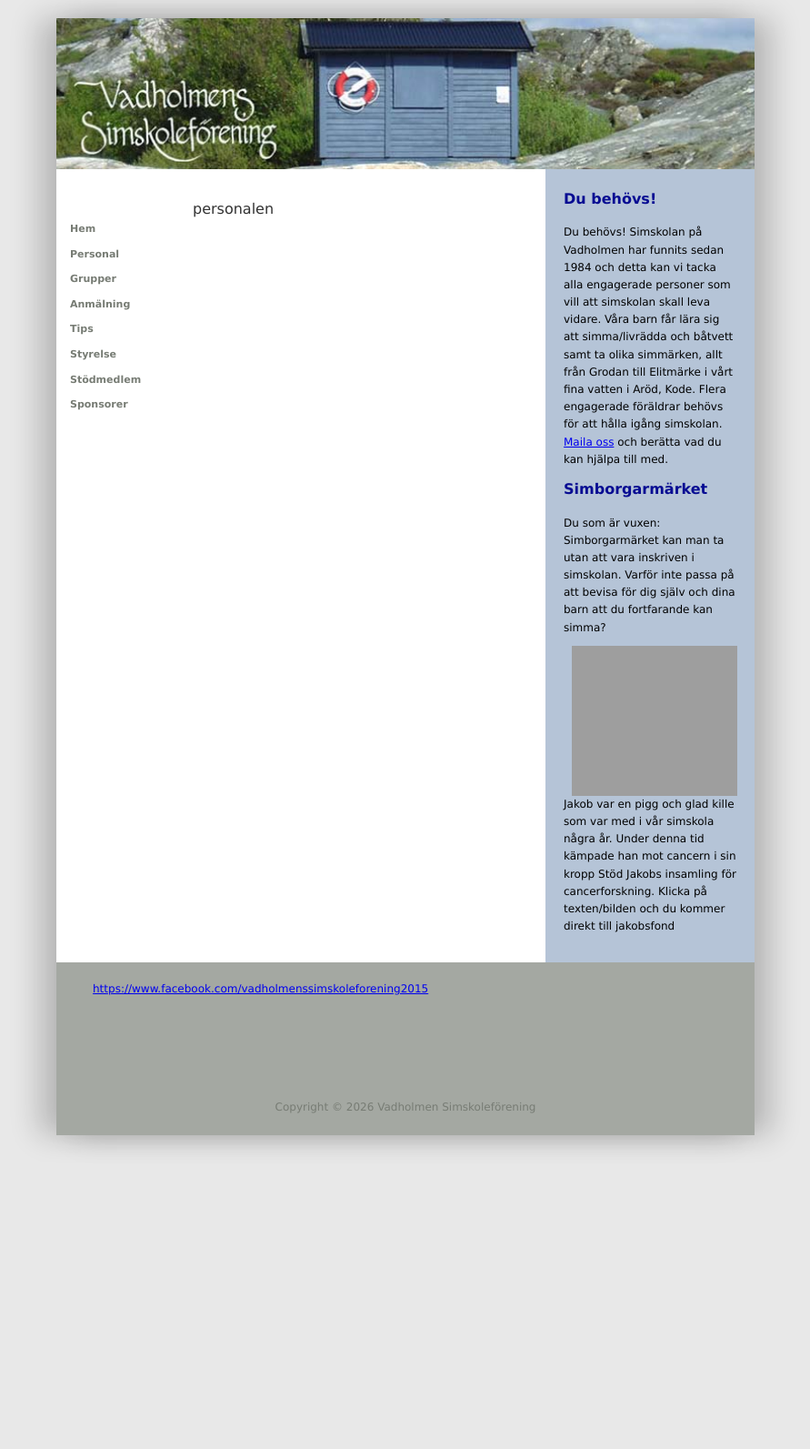
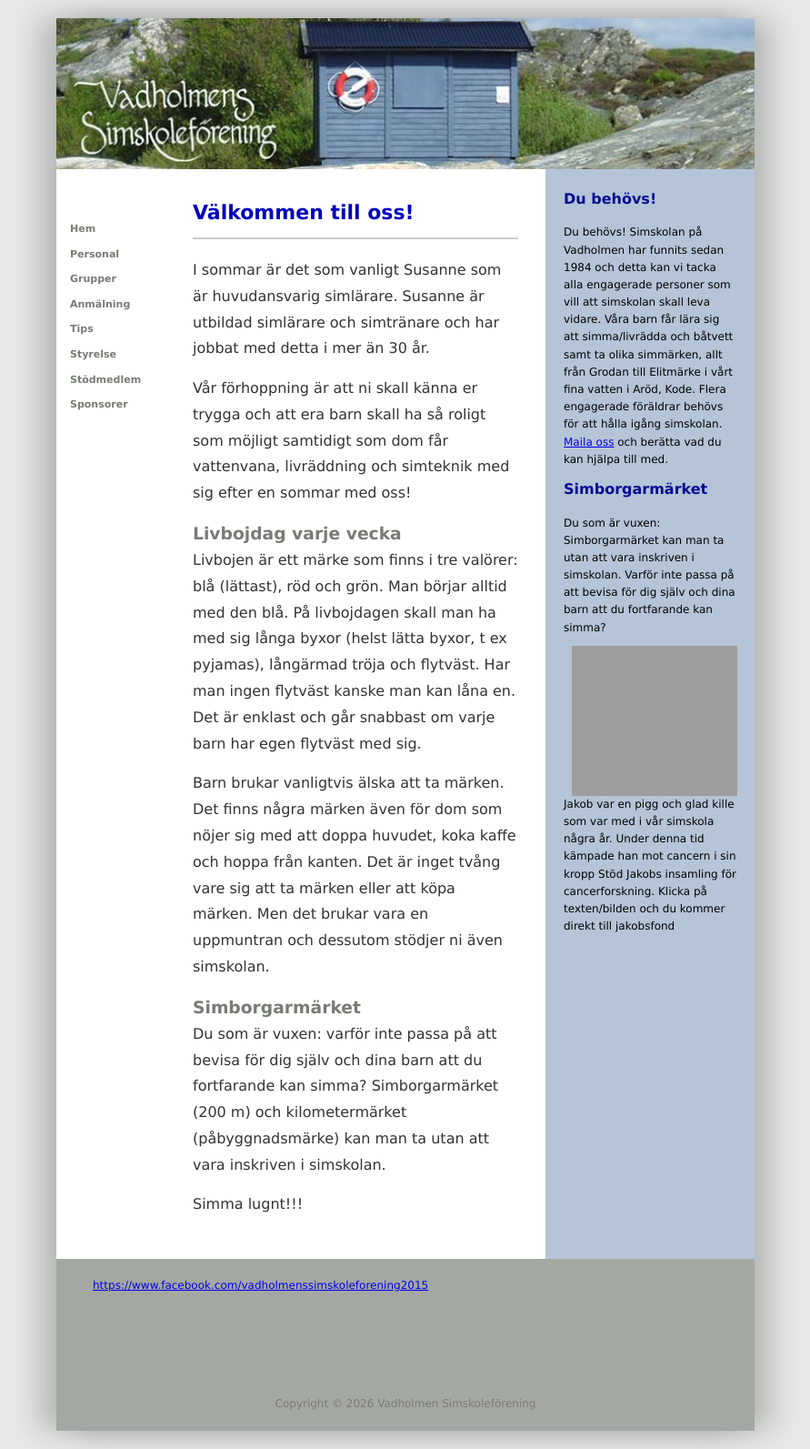
Before and after one commit to vadholmen/vadholmen, a Jekyll site: the page built from personalen.md, in a window 1280 px wide. Shown: the whole page at 91% size, without its empty margins (194-1085 px from the left). Built offline with Jekyll 4.4.1, drawn with Linux system fonts in a browser that asks for light colours; our own code applies the rules of GitHub Pages for plain Markdown files; before the commit the page ends 1268 px from its top, so only the background shows below that; grey boxes are pictures that could not be loaded.

Commit message:
migrera allt utom anmälningssidorna

```diff
--- a/personalen.md
+++ b/personalen.md
@@ -1 +1,17 @@
-personalen
+# Välkommen till oss!
+
+I sommar är det som vanligt Susanne som är huvudansvarig simlärare. Susanne är utbildad simlärare och simtränare och har jobbat med detta i mer än 30 år.
+
+Vår förhoppning är att ni skall känna er trygga och att era barn skall ha så roligt som möjligt samtidigt som dom får vattenvana, livräddning och simteknik med sig efter en sommar med oss!
+
+### Livbojdag varje vecka
+
+Livbojen är ett märke som finns i tre valörer: blå (lättast), röd och grön. Man börjar alltid med den blå. På livbojdagen skall man ha med sig långa byxor (helst lätta byxor, t ex pyjamas), långärmad tröja och flytväst. Har man ingen flytväst kanske man kan låna en. Det är enklast och går snabbast om varje barn har egen flytväst med sig.
+
+Barn brukar vanligtvis älska att ta märken. Det finns några märken även för dom som nöjer sig med att doppa huvudet, koka kaffe och hoppa från kanten. Det är inget tvång vare sig att ta märken eller att köpa märken. Men det brukar vara en uppmuntran och dessutom stödjer ni även simskolan.
+
+### Simborgarmärket
+
+Du som är vuxen: varför inte passa på att bevisa för dig själv och dina barn att du fortfarande kan simma? Simborgarmärket (200 m) och kilometermärket (påbyggnadsmärke) kan man ta utan att vara inskriven i simskolan.
+
+Simma lugnt!!!
```
Also changed, not shown: anmalan.md (added, +36 -0 lines), grupper.md (added, +36 -0 lines), information-gdpr.md (added, +17 -0 lines), stodmedlem.md (added, +5 -0 lines), tips-rad.md (added, +15 -0 lines).
